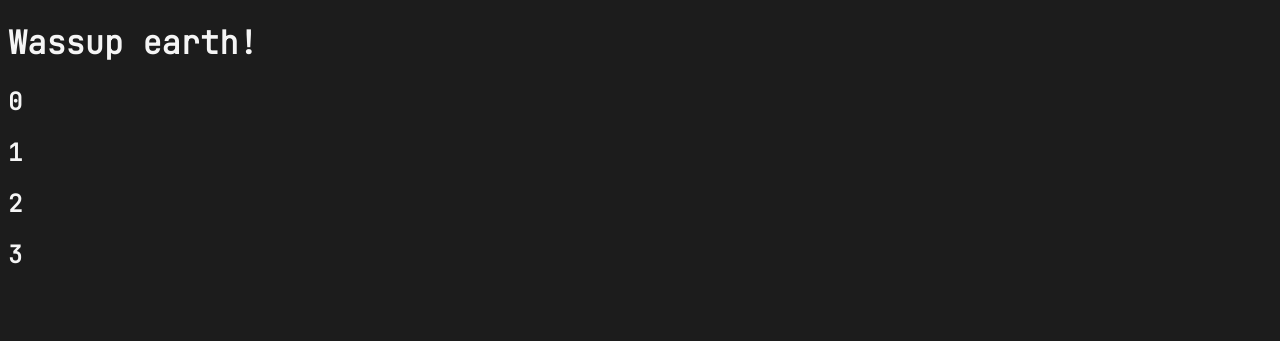
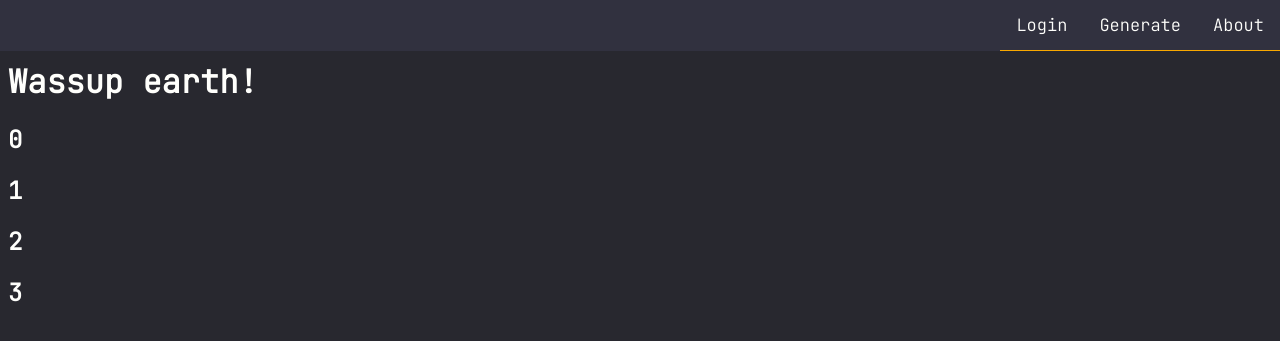
Before and after one commit to silvanias/Julia, a Flask app: page / in a window 1280 px wide. Shown: the top 341 px of the page. Run offline with Flask 2, Linux system fonts and the light colour scheme; parts of the project's set-up code (start-up, migrations or seed data) failed here and were passed over.

Commit message:
Implement navbar Add navbar functionality to base.html Add colour scheme to main.css Style for navbar Add gen and login routes for future development

```diff
--- a/juliaapp/routes.py
+++ b/juliaapp/routes.py
@@ -5,3 +5,11 @@
 @blueprint.route('/')
 def landing():
     return render_template('landing.html')
+
+@blueprint.route('/login')
+def login():
+    return render_template('auth/login.html')
+
+@blueprint.route('/gen')
+def gen():
+    return render_template('gen.html')
--- a/juliaapp/static/main.css
+++ b/juliaapp/static/main.css
@@ -1,5 +1,48 @@
+/*
+|| Colour scheme HEX
+#28282f - Dark purple - Background
+#31313f - Light purple - Accent
+#f9a800 - Gold - Highlight
+#fffffc - White - text
+#424255 - Mauve - On hover
+*/
+
+/* { border: 1px solid green; } */
+
+/* || General styles */
+
 body {
-    background-color: #1c1c1cff;
-    font-family: 'JetBrains Mono', monospace;
-    color: whitesmoke;
+  margin-top: 60px;
+  background-color: #28282f;
+  font-family: 'JetBrains Mono', monospace;
+  color: #fffffc;
   }
+
+/* || Navbar styles */
+
+nav {
+  background-color: #31313f;
+  display: block;
+  overflow: hidden;
+  position: fixed;
+  left: 0px;
+  top: 0px;
+  width: 100%;
+  z-index: 2;
+  }
+
+/* Navbar link */
+nav a {
+  border-bottom: 1px solid #f9a800;
+  float: right;
+  color: #fffffc;
+  text-align: center;
+  padding: 14px 16px;
+  text-decoration: none;
+  font-size: 17px;
+  }
+
+  /* Change the color of links on hover */
+  nav a:hover {
+  background-color: #424255;
+  }
--- /dev/null
+++ b/juliaapp/templates/auth/login.html
@@ -0,0 +1,4 @@
+{% extends "base.html" %}
+{% block content %}
+    <h1> Login pog </h1>
+{% endblock content %}
--- a/juliaapp/templates/base.html
+++ b/juliaapp/templates/base.html
@@ -11,6 +11,11 @@
     {% block head %}{% endblock %}
 </head>
 <body>
+    <nav>
+        <a href="{{ url_for('routes.landing') }}">About</a>
+        <a href="{{ url_for('routes.gen') }}">Generate</a>
+        <a href="{{ url_for('routes.login') }}">Login</a>
+    </nav>
     {% block content %}{% endblock %}
 </body>
 </html>
--- /dev/null
+++ b/juliaapp/templates/gen.html
@@ -0,0 +1,4 @@
+{% extends "base.html" %}
+{% block content %}
+    <h1> Generate your fractals here (eventually) </h1>
+{% endblock content %}
--- a/juliaapp/templates/landing.html
+++ b/juliaapp/templates/landing.html
@@ -1,4 +1,7 @@
 {% extends "base.html" %}
+{% block head %}
+<title>Landing</title>
+{% endblock head %}
 {% block content %}
     <h1> Wassup earth! </h1>
     {% for x in range(4) %}
```
